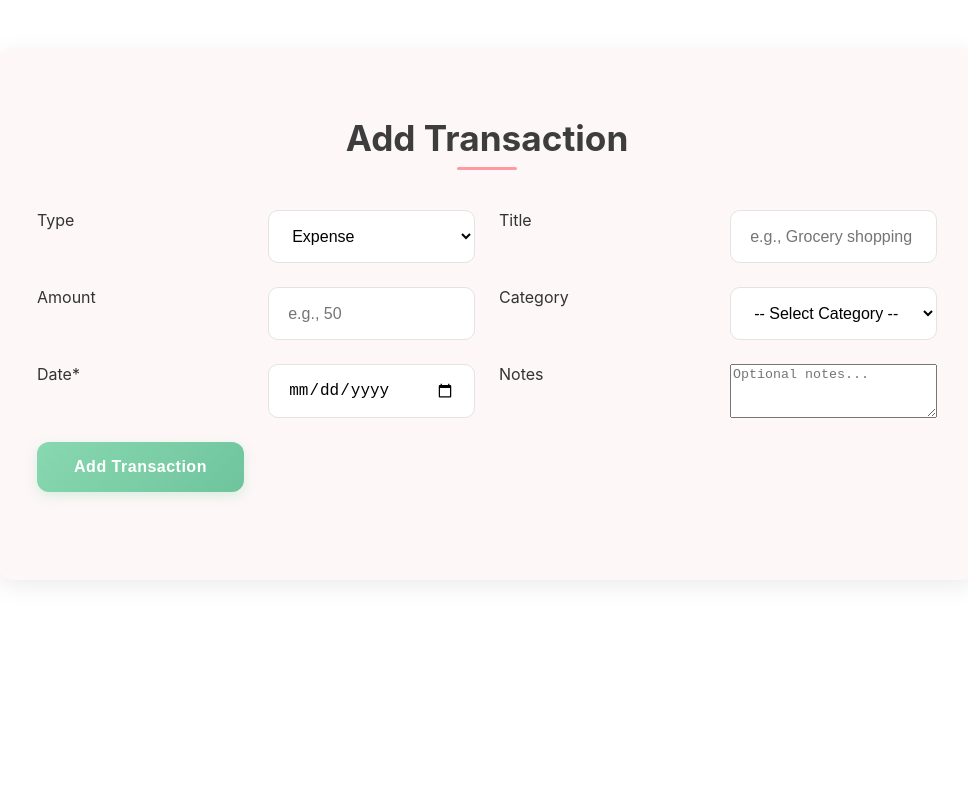
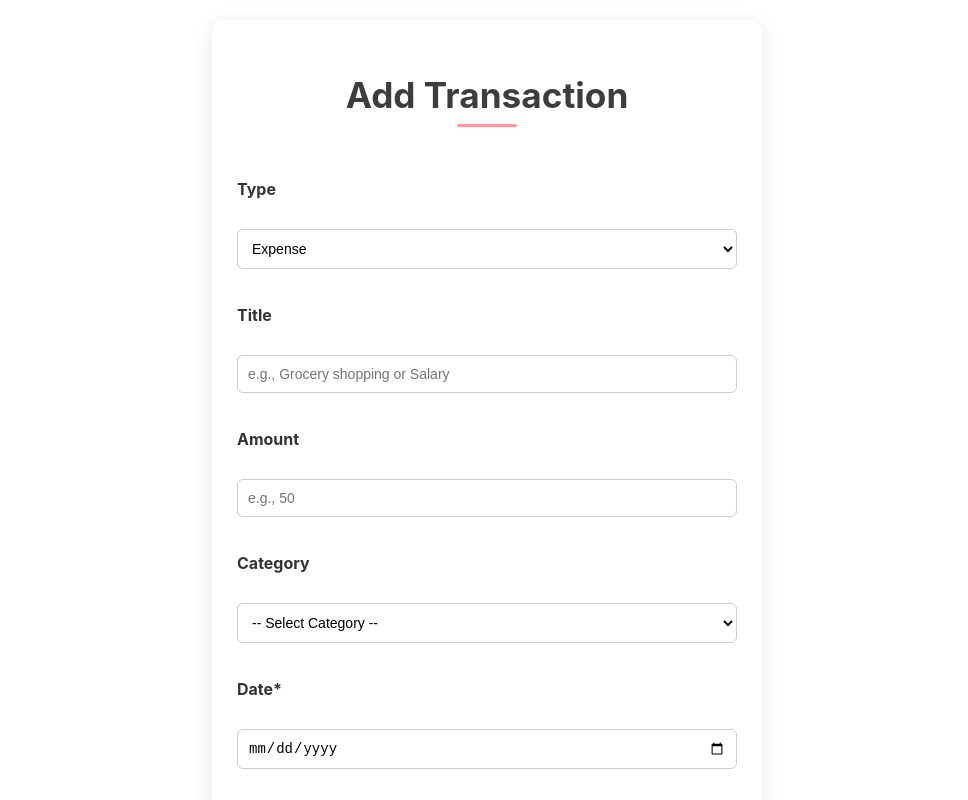
Before and after one commit to PushkarSangwan07/expense-tracker-app, a React (Create React App) app in the folder expense-tracker/: page /expense in a window 1280 px wide. Shown: the top 800 px of the page, without its empty margins (153-1121 px from the left). Built offline with nearby package versions, Linux system fonts and the light colour scheme; no server answers.

Commit message:
Update Expense.css

```diff
--- a/expense-tracker/src/pages/Expense.css
+++ b/expense-tracker/src/pages/Expense.css
@@ -2,7 +2,7 @@
   max-width: 900px;
   margin: 3rem auto;
   padding: 2.5rem;
-  background: #fdf7f7; /* soft pinkish background */
+  background: #fdf7f7;
   border-radius: 16px;
   box-shadow: 0 6px 24px rgba(0,0,0,0.08);
   color: #333;
@@ -10,13 +10,11 @@
   animation: fadeIn 0.6s ease;
 }
 
-/* Entrance fade-in */
 @keyframes fadeIn {
   from { opacity: 0; transform: translateY(15px); }
   to { opacity: 1; transform: translateY(0); }
 }
 
-/* Heading */
 .expense-container h2 {
   text-align: center;
   margin-bottom: 2.5rem;
@@ -36,7 +34,6 @@
   border-radius: 2px;
 }
 
-/* Form styling */
 .expense-form {
   display: grid;
   grid-template-columns: repeat(auto-fit, minmax(180px, 1fr));
@@ -82,7 +79,6 @@
   box-shadow: 0 6px 16px rgba(136,216,176,0.4);
 }
 
-/* Transaction list */
 .transaction-list {
   display: flex;
   flex-direction: column;
@@ -120,7 +116,6 @@
   left: 0;
 }
 
-/* Category badge styles */
 .category-badge {
   display: inline-block;
   padding: 0.35rem 0.7rem;
@@ -137,25 +132,23 @@
   transform: scale(1.08);
 }
 
-.category-food { background: #ff9aa2; }   /* soft red/pink */
-.category-travel { background: #9ec1cf; } /* soft blue */
-.category-bills { background: #f6b26b; }  /* soft orange */
-.category-other { background: #d5a6bd; }  /* soft purple */
+.category-food { background: #ff9aa2; }
+.category-travel { background: #9ec1cf; }
+.category-bills { background: #f6b26b; }
+.category-other { background: #d5a6bd; }
 
-/* Amount styles */
 .transaction-amount.income {
-  color: #3cba54; /* green */
+  color: #3cba54;
   font-weight: 700;
   font-size: 1.05rem;
 }
 
 .transaction-amount.expense {
-  color: #ff6f61; /* coral */
+  color: #ff6f61;
   font-weight: 700;
   font-size: 1.05rem;
 }
 
-/* Delete button */
 .delete-btn {
   background: none;
   border: none;
@@ -169,3 +162,105 @@
   color: #ff6f61;
   transform: rotate(20deg) scale(1.1);
 }
+
+
+.success-message {
+  color: #2e7d32;
+  font-weight: bold;
+  margin-bottom: 15px;
+  text-align: center;
+  animation: fadeInOut 3s ease;
+}
+
+@keyframes fadeInOut {
+  0% { opacity: 0; transform: translateY(-10px); }
+  10% { opacity: 1; transform: translateY(0); }
+  90% { opacity: 1; }
+  100% { opacity: 0; transform: translateY(-10px); }
+}
+
+
+
+
+
+
+
+
+.expense-container {
+  max-width: 500px;
+  margin: 20px auto;
+  padding: 25px;
+  background: #fff;
+  border-radius: 12px;
+  box-shadow: 0 4px 20px rgba(0, 0, 0, 0.1);
+}
+
+.expense-form {
+  display: flex;
+  flex-direction: column;
+}
+
+.expense-form label {
+  margin-top: 12px;
+  font-weight: bold;
+}
+
+.expense-form input,
+.expense-form select,
+.expense-form textarea {
+  margin-top: 6px;
+  padding: 10px;
+  border-radius: 6px;
+  border: 1px solid #ccc;
+  font-size: 14px;
+}
+
+.expense-form textarea {
+  resize: none;
+  min-height: 80px;
+}
+
+.expense-form button {
+  margin-top: 18px;
+  background: #4caf50;
+  color: white;
+  padding: 12px 20px;
+  border: none;
+  border-radius: 8px;
+  cursor: pointer;
+  font-size: 16px;
+  font-weight: bold;
+  transition: all 0.3s ease;
+}
+
+.expense-form button:hover {
+  background: #45a049;
+  transform: scale(1.05);
+  box-shadow: 0px 4px 12px rgba(0, 0, 0, 0.2);
+}
+
+.success-message {
+  color: #2e7d32;
+  font-weight: bold;
+  margin-bottom: 15px;
+  text-align: center;
+  animation: fadeInOut 3s ease;
+}
+
+@keyframes fadeInOut {
+  0% {
+    opacity: 0;
+    transform: translateY(-10px);
+  }
+  10% {
+    opacity: 1;
+    transform: translateY(0);
+  }
+  90% {
+    opacity: 1;
+  }
+  100% {
+    opacity: 0;
+    transform: translateY(-10px);
+  }
+}
```
